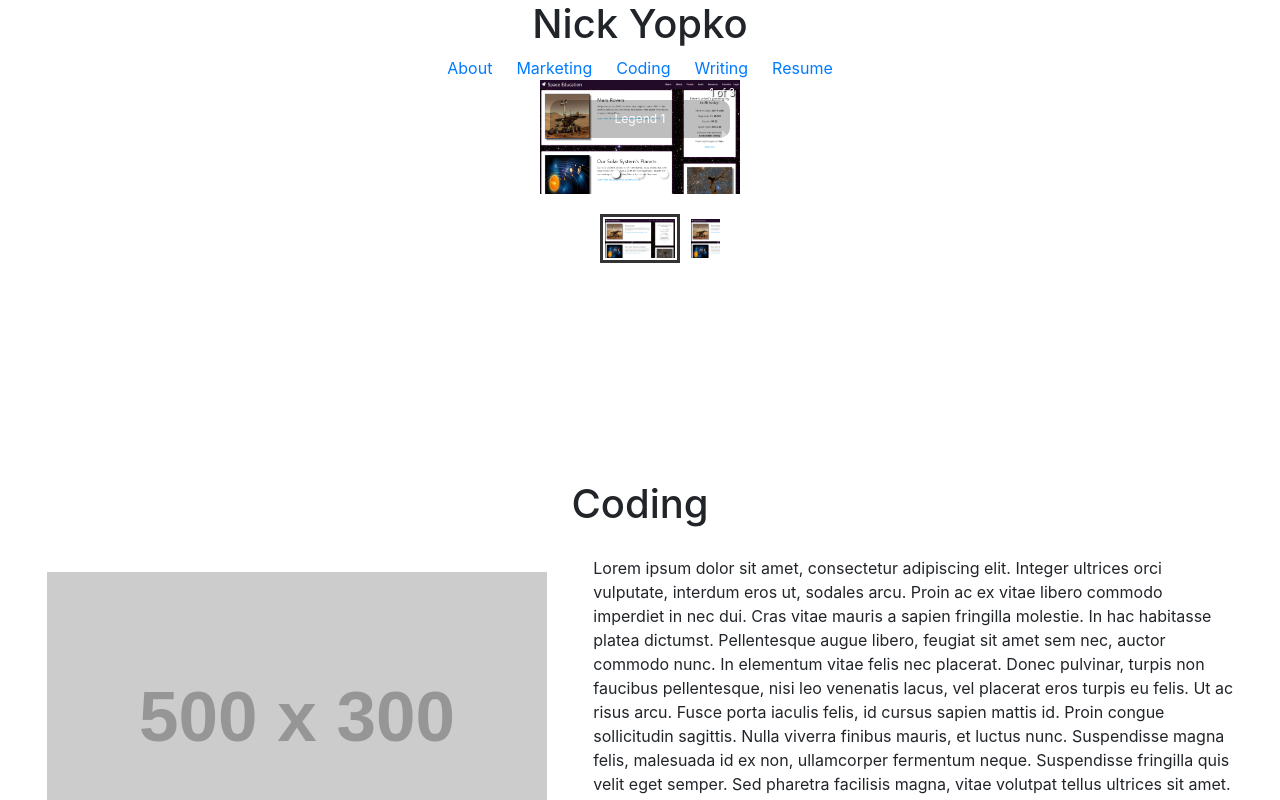
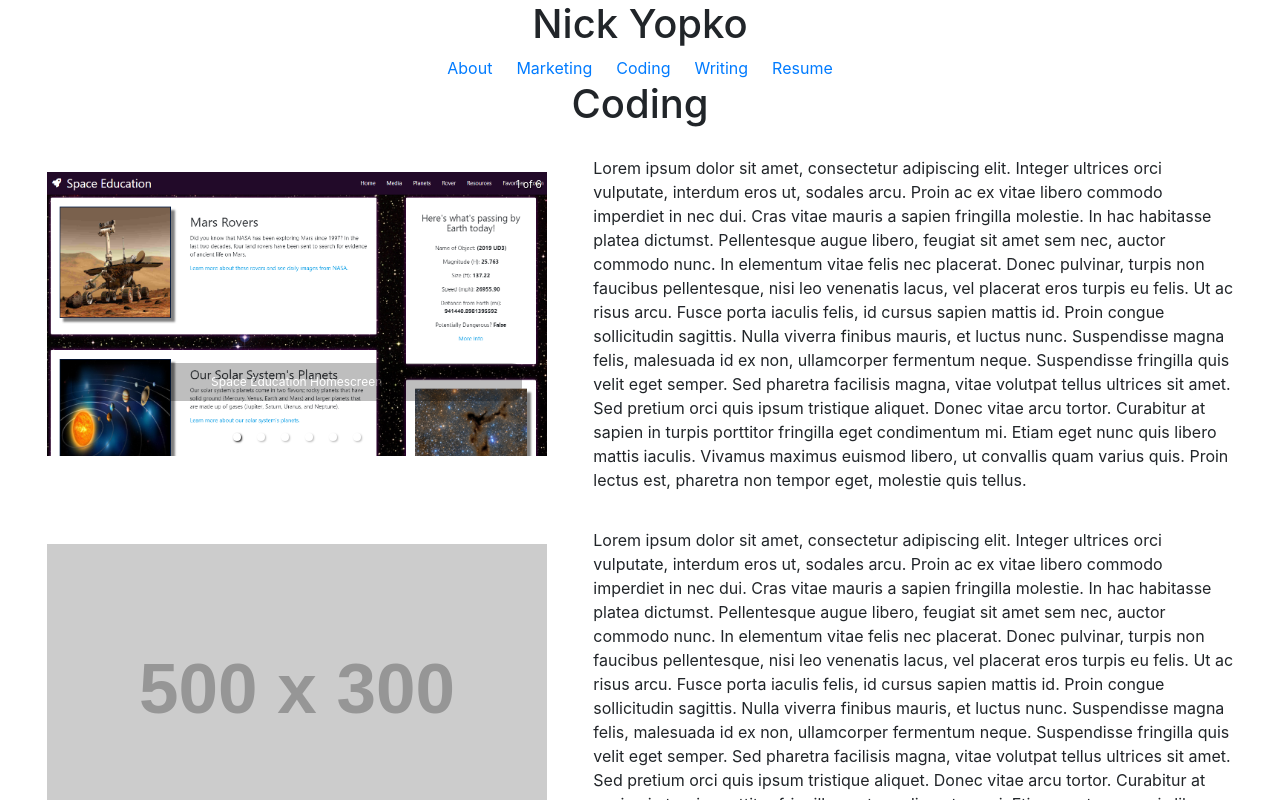
Before and after one commit to nyopko/Personal-Website, a React (Create React App) app: page /coding in a window 1280 px wide. Shown: the top 800 px of the page. Built offline with nearby package versions, Linux system fonts and the light colour scheme.

Commit message:
Styled carosuel, testing mobile

```diff
--- a/src/App.css
+++ b/src/App.css
@@ -95,8 +95,8 @@
 }
 
 #picCarousel{
-  width:200px;
-  height:400px;
+  width:500px;
+  height:300px;
 }
 
 /* Resume Page Styles */
@@ -207,4 +207,9 @@ hr {
   margin-top: 20px;
 }
 
+#picCarousel{
+  width: 80%;
+  height: auto;
 }
+
+}
--- a/src/Pages/coding.js
+++ b/src/Pages/coding.js
@@ -8,7 +8,14 @@ import { Carousel } from 'react-responsive-carousel';
 // Content import
 import SubPageHeader from '../Components/AboutHeader';
 import Nav from "../Components/Nav";
-import space from "../Components/img/space.png"
+
+// Image Import
+import space from "../Components/img/space.png";
+import planets from "../Components/img/planets.png";
+import search from "../Components/img/search.png";
+import results from "../Components/img/results.png";
+import rover from "../Components/img/rover.png";
+import saturn from "../Components/img/saturn.png";
 
 
 class App extends Component {
@@ -23,22 +30,6 @@ class App extends Component {
                     alignItems="center"
                 >
                     <SubPageHeader />
-                        <div id="picCarousel">
-                        <Carousel>
-                <div>
-                    <img src={space} />
-                    <p className="legend">Legend 1</p>
-                </div>
-                <div>
-                    <img src={space} />
-                    <p className="legend">Legend 2</p>
-                </div>
-                <div>
-                    <img src={space} />
-                    <p className="legend">Legend 3</p>
-                </div>
-            </Carousel>
-            </div>
                     <h1 classname="pageHeaders">Coding</h1>
                     <Grid
                         container
@@ -46,7 +37,34 @@ class App extends Component {
                         justify="space-evenly"
                         alignItems="center"
                     >
-                            <img src="https://via.placeholder.com/500x300" />
+                        <div id="picCarousel">
+                        <Carousel showThumbs={false} swipeable={true}>
+                            <div>
+                                <img src={space} />
+                                <p className="legend">Space Education Homescreen</p>
+                            </div>
+                            <div>
+                                <img src={planets} />
+                                <p className="legend">Interactive Solar System Map</p>
+                            </div>
+                            <div>
+                                <img src={saturn} />
+                                <p className="legend">Planet Information from Map</p>
+                            </div>
+                            <div>
+                                <img src={rover} />
+                                <p className="legend">Mars Rover API Photo Page</p>
+                            </div>
+                            <div>
+                                <img src={search} />
+                                <p className="legend">Custom NASA Database Search Page</p>
+                            </div>
+                            <div>
+                                <img src={results} />
+                                <p className="legend">Example Search Results</p>
+                            </div>
+                        </Carousel>
+                    </div>
                         <p className="codingText">Lorem ipsum dolor sit amet, consectetur adipiscing elit. Integer ultrices orci vulputate, interdum eros ut, sodales arcu. Proin ac ex vitae libero commodo imperdiet in nec dui. Cras vitae mauris a sapien fringilla molestie. In hac habitasse platea dictumst. Pellentesque augue libero, feugiat sit amet sem nec, auctor commodo nunc. In elementum vitae felis nec placerat. Donec pulvinar, turpis non faucibus pellentesque, nisi leo venenatis lacus, vel placerat eros turpis eu felis. Ut ac risus arcu. Fusce porta iaculis felis, id cursus sapien mattis id. Proin congue sollicitudin sagittis. Nulla viverra finibus mauris, et luctus nunc. Suspendisse magna felis, malesuada id ex non, ullamcorper fermentum neque. Suspendisse fringilla quis velit eget semper.
 
 Sed pharetra facilisis magna, vitae volutpat tellus ultrices sit amet. Sed pretium orci quis ipsum tristique aliquet. Donec vitae arcu tortor. Curabitur at sapien in turpis porttitor fringilla eget condimentum mi. Etiam eget nunc quis libero mattis iaculis. Vivamus maximus euismod libero, ut convallis quam varius quis. Proin lectus est, pharetra non tempor eget, molestie quis tellus.</p>
```
Lines whose indentation alone changed are shown as unchanged.
